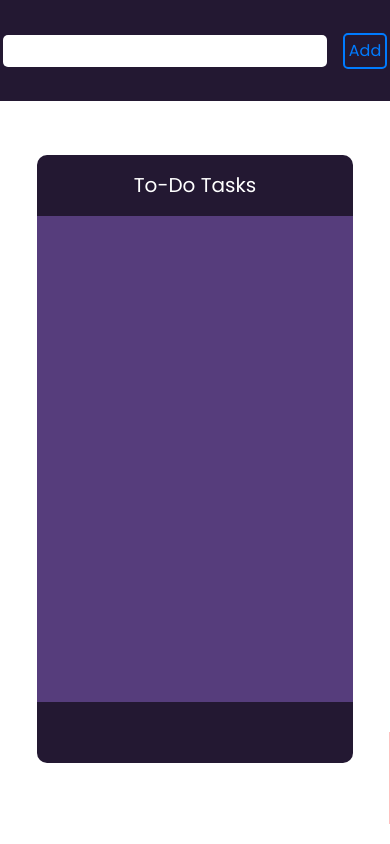
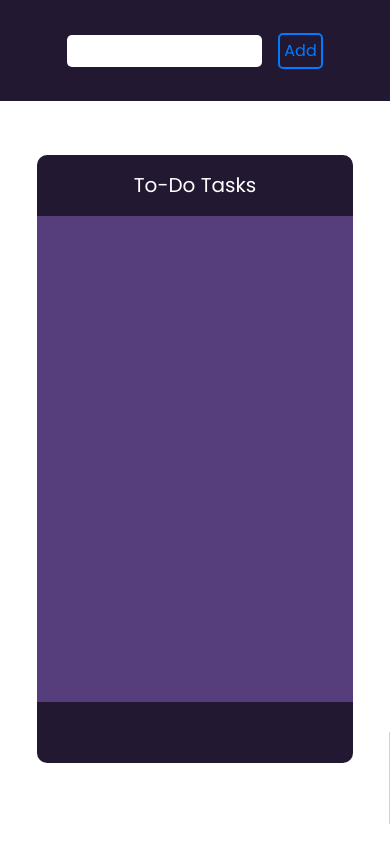
Before and after one commit to shubh7927/shubh7927.github.io, a plain HTML site: page index.html in a window 390 px wide. Shown: the top 844 px of the page. Drawn offline with nearby package versions, Linux system fonts and the light colour scheme.

Commit message:
Changed input field

```diff
--- a/index.html
+++ b/index.html
@@ -17,7 +17,7 @@
 <body class="text-white overflow-x-hidden font-[poppins]">
 
     <div class="fixed w-full h-[12vh] bg-[rgb(35,24,50)] flex justify-center items-center">
-        <input type="text" id="taskField" class="p-1 md:pt-3 md:pb-3 md:pl-2 md:pr-2 rounded-[5px] outline-none text-[rgb(86,61,124)]">
+        <input type="text" id="taskField" class="p-1 md:pt-3 md:pb-3 md:pl-2 md:pr-2 rounded-[5px] outline-none text-[rgb(86,61,124)] w-[50%] md:w-auto">
         </input>
         <button id="addTaskBtn"
             class="border-solid border-[2px] border-[rgb(0,123,255)] text-[rgb(0,123,255)] p-1 md:pt-3 md:pb-3 md:pr-5 md:pl-5 ml-4 rounded-[5px]">
```
